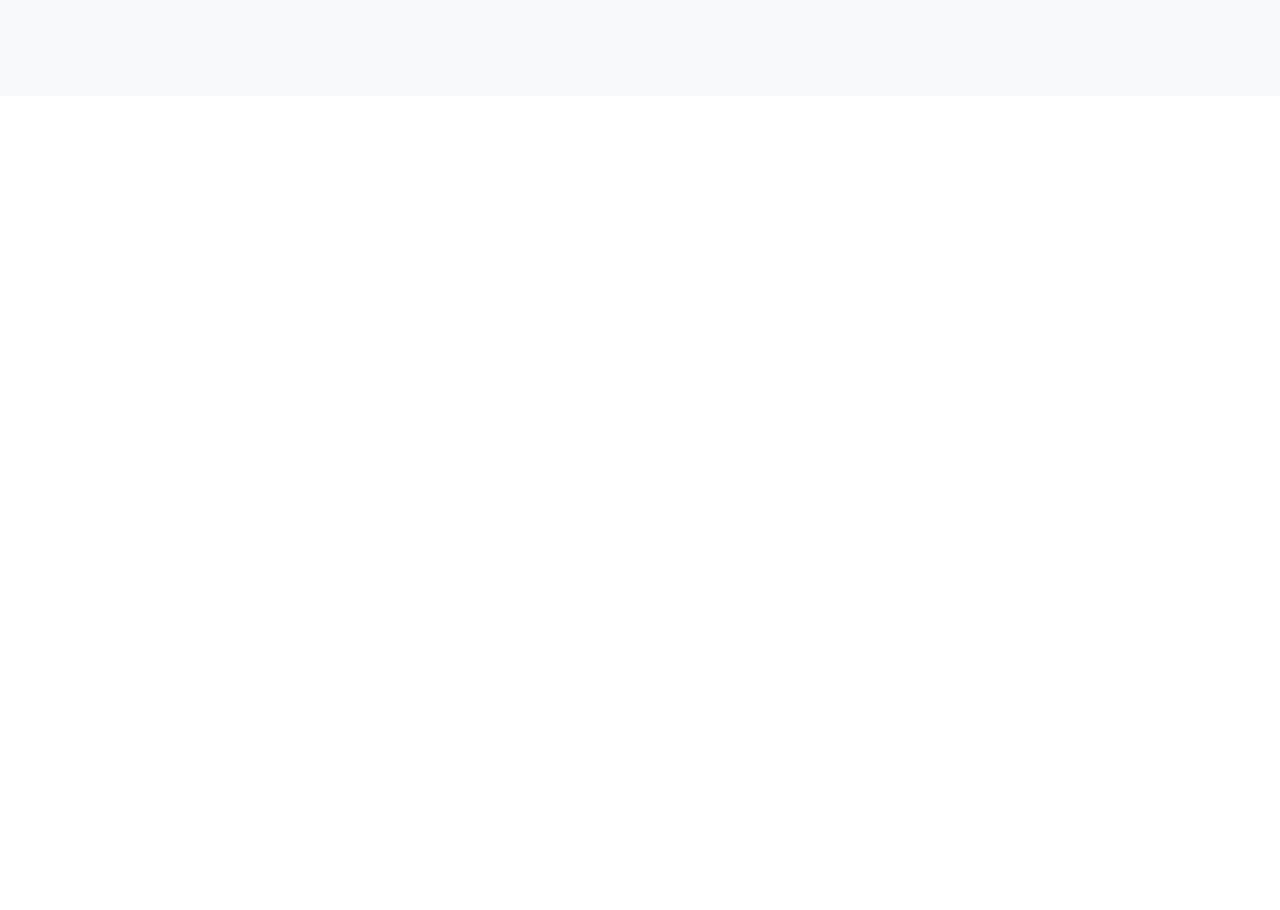
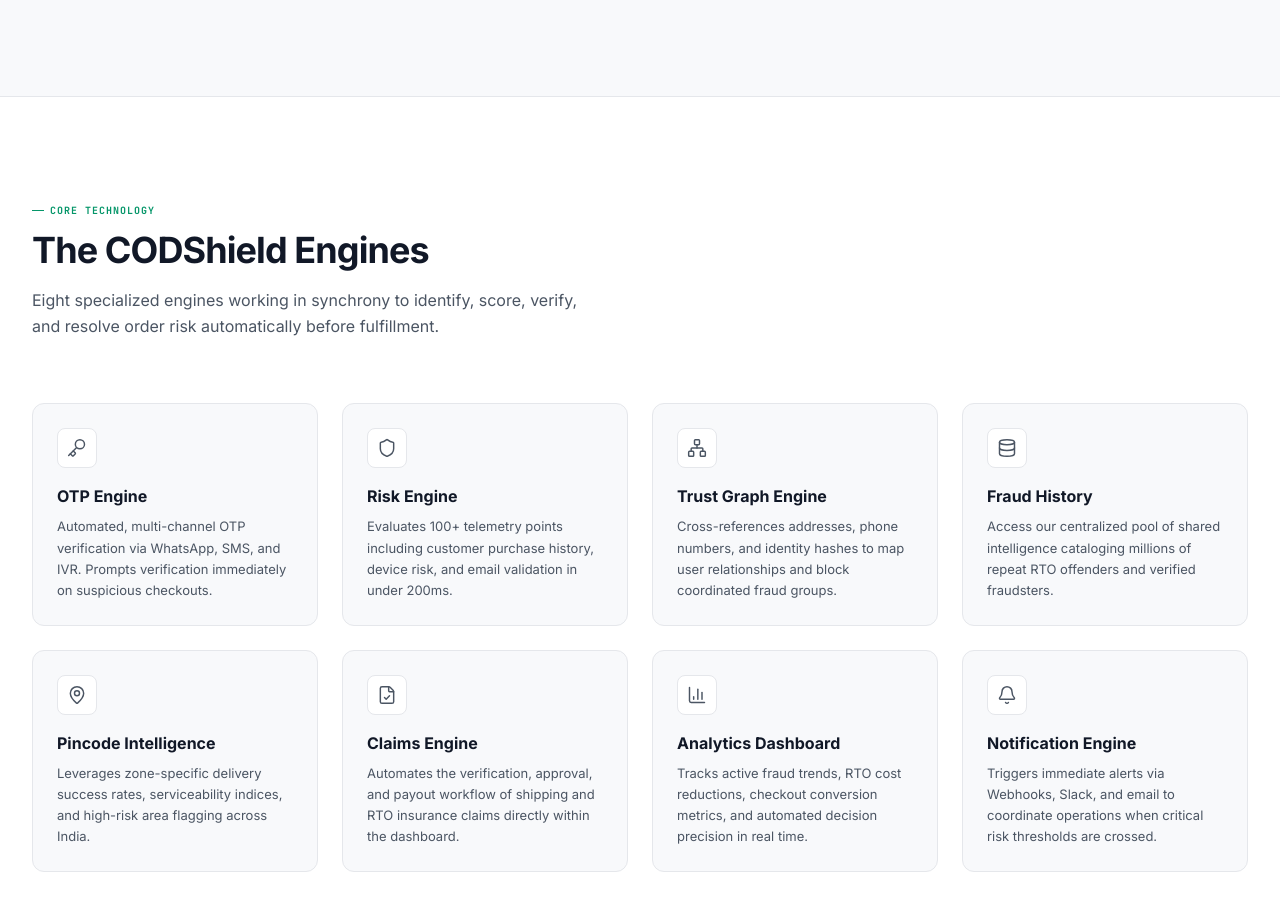
Before and after one commit to Aparajita-eng/CODShield, a Next.js app in the folder frontend/: page / in a window 1280 px wide. Shown: the part 1460-2370 px from the top of the page. Before the commit the page ends 1556 px from the top, so only its background shows below. Built offline with nearby package versions, Linux system fonts and the light colour scheme.

Commit message:
feat: implement CODShield Engines features section

```diff
--- a/frontend/src/app/page.tsx
+++ b/frontend/src/app/page.tsx
@@ -3,7 +3,7 @@
 import Navigation from "@/components/Navigation";
 import { useState, useEffect } from "react";
 import { motion, useReducedMotion } from "framer-motion";
-import { ArrowRight, TrendingDown, PackageX, PhoneOff, BarChart2, AlertTriangle, CheckCircle, Info, Smartphone } from "lucide-react";
+import { ArrowRight, TrendingDown, PackageX, PhoneOff, BarChart2, AlertTriangle, CheckCircle, Info, Smartphone, Key, Shield, Network, Database, MapPin, FileCheck, BarChart3, Bell } from "lucide-react";
 import { EASE, fadeUp, clipReveal, staggerContainer, staggerItem } from "@/lib/motion";
 
 interface MockOrder {
@@ -454,6 +454,93 @@
 
         </div>
       </section>
+
+      {/* FEATURES SECTION (CODSHIELD ENGINES) */}
+      <section className="bg-bg-base border-t border-border-default">
+        <div className="max-w-7xl mx-auto px-6 lg:px-8 py-24">
+
+          {/* Section Header */}
+          <div className="max-w-xl mb-16">
+            <span className="inline-flex items-center gap-1.5 text-[10px] font-mono font-bold tracking-widest text-accent uppercase mb-3">
+              <span className="w-3 h-px bg-accent inline-block"></span>
+              Core Technology
+            </span>
+            <h2 className="font-sans font-bold text-3xl sm:text-4xl text-ink-primary tracking-tight leading-[1.15]">
+              The CODShield Engines
+            </h2>
+            <p className="mt-4 text-base text-ink-secondary leading-relaxed">
+              Eight specialized engines working in synchrony to identify, score, verify, and resolve order risk automatically before fulfillment.
+            </p>
+          </div>
+
+          {/* Features Grid */}
+          <div className="grid sm:grid-cols-2 lg:grid-cols-4 gap-6">
+            {[
+              {
+                icon: Key,
+                title: "OTP Engine",
+                description: "Automated, multi-channel OTP verification via WhatsApp, SMS, and IVR. Prompts verification immediately on suspicious checkouts.",
+              },
+              {
+                icon: Shield,
+                title: "Risk Engine",
+                description: "Evaluates 100+ telemetry points including customer purchase history, device risk, and email validation in under 200ms.",
+              },
+              {
+                icon: Network,
+                title: "Trust Graph Engine",
+                description: "Cross-references addresses, phone numbers, and identity hashes to map user relationships and block coordinated fraud groups.",
+              },
+              {
+                icon: Database,
+                title: "Fraud History",
+                description: "Access our centralized pool of shared intelligence cataloging millions of repeat RTO offenders and verified fraudsters.",
+              },
+              {
+                icon: MapPin,
+                title: "Pincode Intelligence",
+                description: "Leverages zone-specific delivery success rates, serviceability indices, and high-risk area flagging across India.",
+              },
+              {
+                icon: FileCheck,
+                title: "Claims Engine",
+                description: "Automates the verification, approval, and payout workflow of shipping and RTO insurance claims directly within the dashboard.",
+              },
+              {
+                icon: BarChart3,
+                title: "Analytics Dashboard",
+                description: "Tracks active fraud trends, RTO cost reductions, checkout conversion metrics, and automated decision precision in real time.",
+              },
+              {
+                icon: Bell,
+                title: "Notification Engine",
+                description: "Triggers immediate alerts via Webhooks, Slack, and email to coordinate operations when critical risk thresholds are crossed.",
+              },
+            ].map((feature, i) => (
+              <div
+                key={i}
+                className="group relative bg-bg-raised border border-border-default rounded-xl p-6 flex flex-col gap-4 hover:border-accent hover:-translate-y-1 transition-all duration-300 ease-out"
+              >
+                {/* Icon */}
+                <div className="w-10 h-10 rounded-lg border border-border-default bg-bg-base text-ink-secondary group-hover:text-accent group-hover:border-accent flex items-center justify-center shrink-0 transition-colors duration-300">
+                  <feature.icon className="w-5 h-5" strokeWidth={1.75} />
+                </div>
+
+                {/* Title & Description */}
+                <div className="flex flex-col gap-2">
+                  <h3 className="font-sans font-bold text-base text-ink-primary">
+                    {feature.title}
+                  </h3>
+                  <p className="text-[13px] text-ink-secondary leading-relaxed">
+                    {feature.description}
+                  </p>
+                </div>
+              </div>
+            ))}
+          </div>
+
+        </div>
+      </section>
     </>
   );
 }
```
